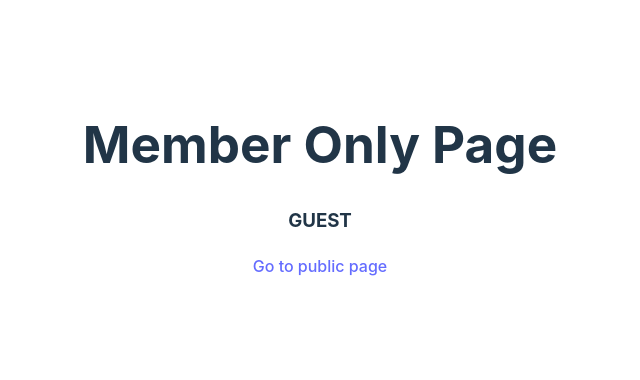
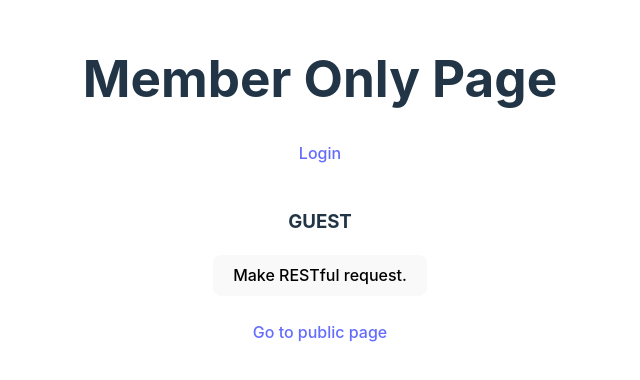
Before and after one commit to zaerald/demo-auth0-stripe-spring-react, a React (Vite) app in the folder client/: page /member in a window 1280 px wide. Shown: the part 220-600 px from the top of the page, without its empty margins (320-960 px from the left). Built offline with nearby package versions, Linux system fonts and the light colour scheme; no server answers.

Commit message:
feat: add resful request action

```diff
--- a/client/src/App.tsx
+++ b/client/src/App.tsx
@@ -1,15 +1,16 @@
 import { useEffect, useState } from "react";
 import "./App.css";
+import { AuthAction } from "./components/AuthAction";
 import { useUserInfo } from "./hooks/useUserInfo";
 
-type Message = {
+export type Message = {
   content: string;
 };
 
 function App() {
-  const [message, setMessage] = useState("");
+  const [message, setMessage] = useState<string>();
 
-  const [privateMessage, setPrivateMessage] = useState("");
+  const [privateMessage, setPrivateMessage] = useState<string>();
 
   const { userInfo, isAuthenticated } = useUserInfo();
 
@@ -47,24 +48,9 @@ function App() {
   return (
     <div>
       <h1>Public Page</h1>
+      <AuthAction isAuthenticated={isAuthenticated} />
 
-      {isAuthenticated ? (
-        <a
-          href={`${
-            import.meta.env.VITE_BASE_API_URL
-          }/logout`}
-        >
-          Logout
-        </a>
-      ) : (
-        <a
-          href={`${
-            import.meta.env.VITE_BASE_API_URL
-          }/oauth2/authorization/auth0`}
-        >
-          Login
-        </a>
-      )}
+      <br />
 
       <p>Message: {message}</p>
       {privateMessage && <p>Private Message: {privateMessage}</p>}
--- a/client/src/MemberPage.tsx
+++ b/client/src/MemberPage.tsx
@@ -1,11 +1,41 @@
+import { useState } from "react";
+import { Message } from "./App";
+import { AuthAction } from "./components/AuthAction";
 import { useUserInfo } from "./hooks/useUserInfo";
 
 export const MemberPage = () => {
   const { userInfo, isAuthenticated } = useUserInfo();
 
+  const [privateMessage, setPrivateMessage] = useState<string>();
+
+  const onRequestHandler = () => {
+    (async () => {
+      try {
+        const response = await fetch(
+          `${import.meta.env.VITE_BASE_API_URL}/api/message/private`,
+          {
+            credentials: "include",
+          }
+        );
+        const data = await response.json();
+
+        if ("content" in data && typeof data.content === "string") {
+          const messageData = data as Message;
+          setPrivateMessage(messageData.content);
+        }
+      } catch (e) {
+        alert('Unauthorized error!');
+      }
+    })();
+  };
+
   return (
     <div>
       <h1>Member Only Page</h1>
+      <AuthAction isAuthenticated={isAuthenticated} />
+
+      <br />
+
       {isAuthenticated ? (
         <>
           <img
@@ -21,6 +51,11 @@ export const MemberPage = () => {
         <h3>GUEST</h3>
       )}
 
+      <button onClick={onRequestHandler}>Make RESTful request.</button>
+      {privateMessage && <p style={{color: 'green'}}>Private Message: {privateMessage}</p>}
+
+      <br /><br />
+
       <a href="/">Go to public page</a>
     </div>
   );
--- /dev/null
+++ b/client/src/components/AuthAction.tsx
@@ -0,0 +1,21 @@
+type AuthActionProps = {
+  isAuthenticated?: boolean;
+};
+
+export const AuthAction = ({ isAuthenticated = false }: AuthActionProps) => {
+  return (
+    <div>
+      {isAuthenticated ? (
+        <a href={`${import.meta.env.VITE_BASE_API_URL}/logout`}>Logout</a>
+      ) : (
+        <a
+          href={`${
+            import.meta.env.VITE_BASE_API_URL
+          }/oauth2/authorization/auth0`}
+        >
+          Login
+        </a>
+      )}
+    </div>
+  );
+};
--- a/client/src/hooks/useUserInfo.ts
+++ b/client/src/hooks/useUserInfo.ts
@@ -34,5 +34,5 @@ export const useUserInfo = () => {
     })();
   }, []);
 
-  return { userInfo, loading, isAuthenticated: userInfo?.username && !loading };
+  return { userInfo, loading, isAuthenticated: !!userInfo?.username && !loading };
 };
```
